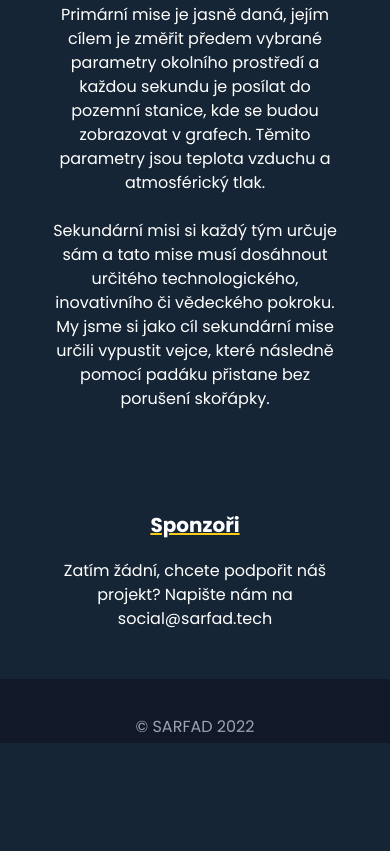
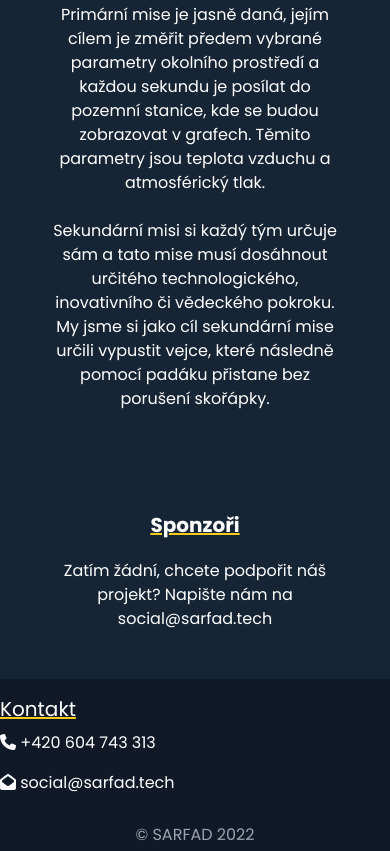
Before and after one commit to sarfad-dev/SARFAD-web-new, a website: page public/index.html in a window 390 px wide. Shown: the part 2153-3004 px from the top of the page. Before the commit the page ends 2896 px from the top, so only its background shows below. Drawn offline with nearby package versions, Linux system fonts and the light colour scheme; files that its build step writes are made by us from their sources.

Commit message:
Update index.html

```diff
--- a/public/index.html
+++ b/public/index.html
@@ -247,7 +247,7 @@
             <li class="hover:text-gray-200 hover:underline decoration-yellow-400 py-2 cursor-pointer"><a href="https://pojfm.cz/" target="_blank" class="	fas fa-school"><a href="https://pojfm.cz/" target="_blank"> POJ F≈M</a></a></li>
             <li class="hover:text-gray-200 hover:underline decoration-yellow-400 py-2 cursor-pointer"><a href="https://czechrockets.com/index.html" target="_blank" class="	fa-solid fa-shuttle-space"><a href="https://czechrockets.com/index.html" target="_blank"> Czech Rocket Society</a></a></li>
         </div class="flex flex-col mx-auto md:mx-0 text-black">
-        <div class="hidden md:block ">
+        <div>
           <h4 class="underline decoration-yellow-400 text-xl">Kontakt</h4>
           <ul class="list-inside list-none">
             <li class="hover:text-gray-200 hover:underline decoration-yellow-400 py-2 cursor-pointer"><a href="tel:604743313" target="_blank" class="fas fa-phone"><a href="tel:604743313" target="_blank"> +420 604 743 313</a></a></li>
```
